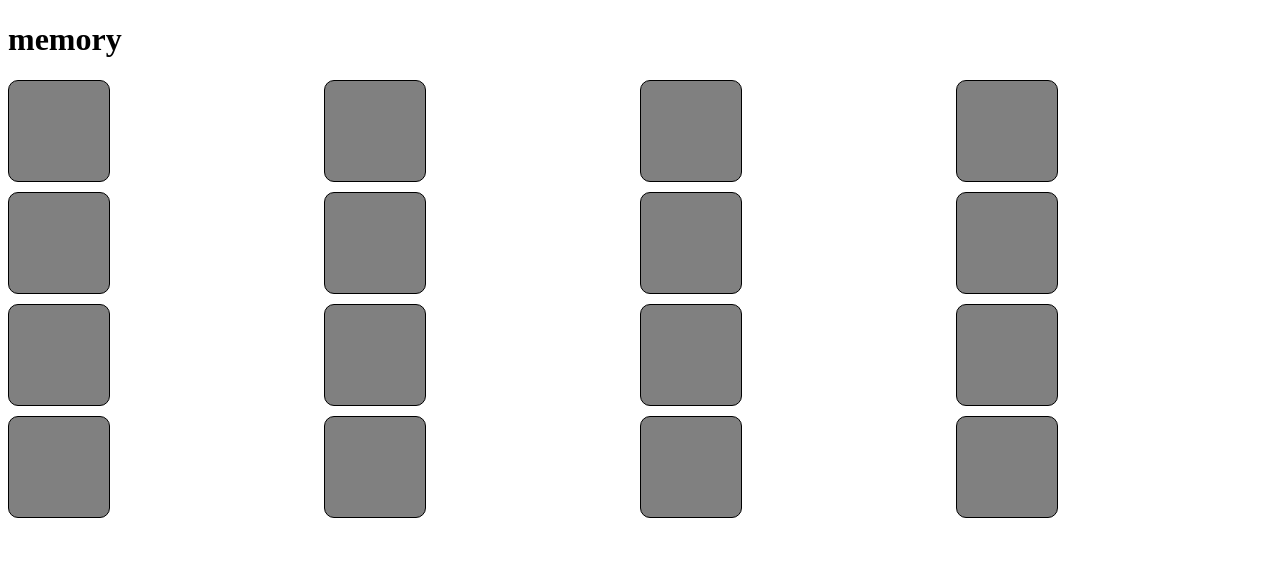
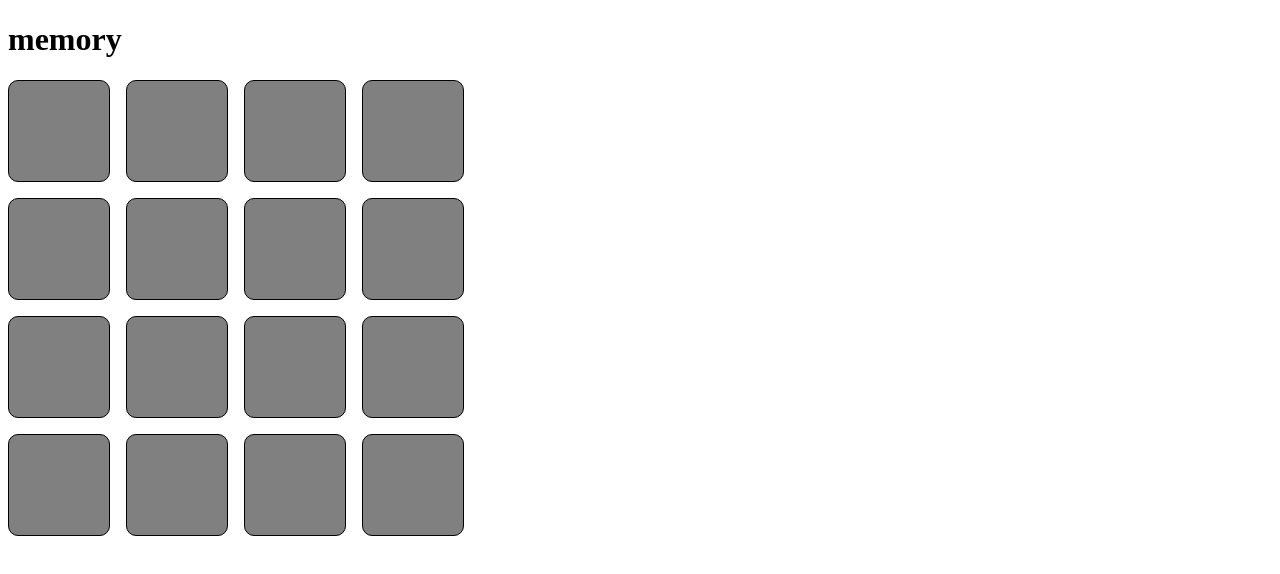
Before and after one commit to pudkipz/angular-memory, an Angular app: page / in a window 1280 px wide. Shown: the top 574 px of the page. Built offline with nearby package versions, Linux system fonts and the light colour scheme.

Commit message:
Improve style

```diff
--- a/src/app/memory/board-view/board-view.component.css
+++ b/src/app/memory/board-view/board-view.component.css
@@ -1,51 +1,44 @@
 .board-view {
     display: grid;
-    justify-content: space-evenly;
+    /* justify-content: space-evenly; */
     align-items: center;
+    width: fit-content;
+    height: fit-content;
 }
 
 .card-facedown {
     background-color: gray;
+    color: white;
+    content-visibility: hidden;
+}
+
+.card-found {
+    background-color: green;
+    color: white;
+}
+
+.card-selected {
+    background-color: lightblue;
+    color: black;
+    content-visibility: hidden;
+}
+
+.card-visible {
+    background-color: burlywood;
+    color: black;
+}
+
+app-card {
     border: 1px solid black;
     border-radius: 10px;
     width: 100px;
     height: 100px;
-    margin-bottom: 10px;
-    color: white;
-    content-visibility: hidden;
+    margin-bottom: 16px;
+    margin-right: 16px;
     text-align: center;
 }
 
-.card-found {
-    background-color: green;
-    border: 1px solid black;
-    border-radius: 10px;
-    width: 100px;
-    height: 100px;
-    margin-bottom: 10px;
-    color: white;
-    text-align: center;
+app-card:hover {
+    transform: scale(1.02);
+    box-shadow: rgba(0, 0, 0, 0.35) 0px 5px 15px;
 }
-
-.card-selected {
-    background-color: lightblue;
-    border: 1px solid black;
-    border-radius: 10px;
-    width: 100px;
-    height: 100px;
-    margin-bottom: 10px;
-    color: black;
-    content-visibility: hidden;
-    text-align: center;
-}
-
-.card-visible {
-    background-color: burlywood;
-    border: 1px solid black;
-    border-radius: 10px;
-    width: 100px;
-    height: 100px;
-    margin-bottom: 10px;
-    color: black;
-    text-align: center;
-}
```
